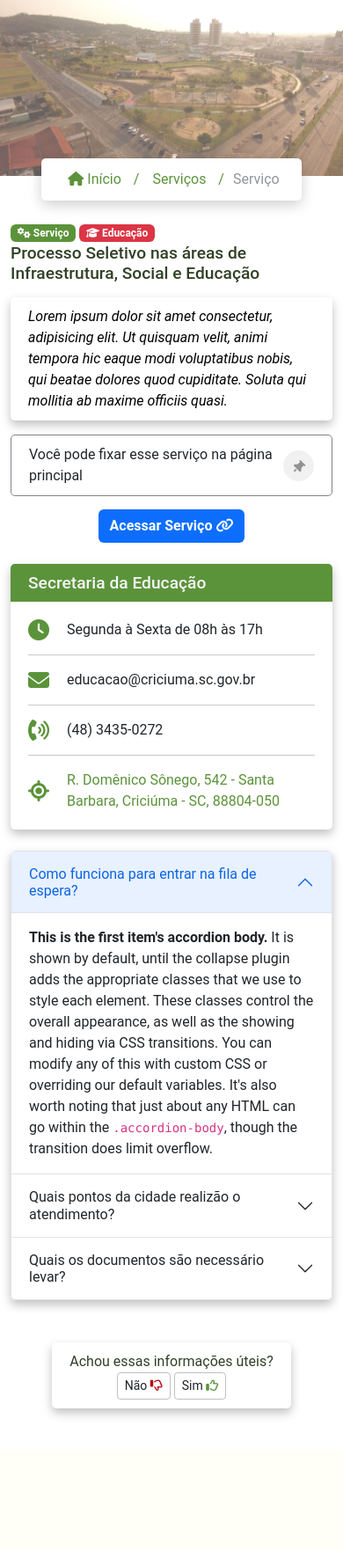
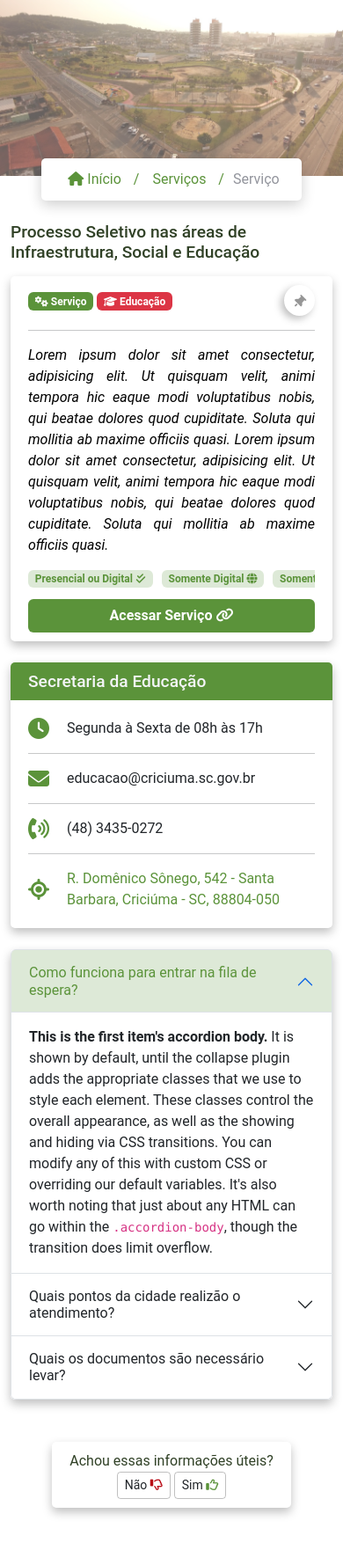
Before and after one commit to EricDagostim/site, a PHP site: page /servico.html in a window 390 px wide. Shown: the whole page at 88% size. Before the commit the page ends 1611 px from the top, so only its background shows below. Run offline with PHP 8.4, Linux system fonts and the light colour scheme.

Commit message:
Conteúdo e layout página de serviço, responsividade e dúvidas frequentes

```diff
--- a/media-queries.css
+++ b/media-queries.css
@@ -18,6 +18,10 @@
 }
 
 @media (max-width : 772px){
+
+    .question-fix p{
+        display: none;
+    }
 
     .box-ad{
         justify-content:flex-start;
@@ -70,6 +74,10 @@
 }
 
 @media (max-width : 625px){
+
+    .badges-infos{
+        justify-content: flex-start;
+    }
 
     .content-header-service {
         align-items: center;
--- a/servico.html
+++ b/servico.html
@@ -143,31 +143,49 @@
                 </div>
             </div>
 
-
-
             <div class="col-12 mt-4">
                 <div class="row">
-                    <div class="panel-info">
-                        <div class="badge bg-color-details"><i class="fas fa-gears"></i> Serviço</div>
-                        <div class="badge bg-danger"><i class="fas fa-graduation-cap"></i> Educação</div>
-                    </div>
+
                     <h1 class="title-service text-color-primary">Processo Seletivo nas áreas de Infraestrutura, Social e Educação</h1>
                 </div>
                 <div class="row mt-2">
                     <div class="col-12 col-lg-7 col-xl-8">
                         <!-- <div class="badge bg-secondary m-0 title-description-card"> Descrição</div> -->
                         <div class="card-description">
-                            <p>Lorem ipsum dolor sit amet consectetur, adipisicing elit. Ut quisquam velit, animi tempora hic eaque modi voluptatibus nobis, qui beatae dolores quod cupiditate. Soluta qui mollitia ab maxime officiis quasi.</p>
+                            <div>
+                                <div class="question-fix">
+                                    <div class="panel-info">
+                                        <div class="badge bg-color-details"><i class="fas fa-gears"></i> Serviço</div>
+                                        <div class="badge bg-danger"><i class="fas fa-graduation-cap"></i> Educação</div>
+                                    </div>
+
+                                    <div class="box-btn-pin">
+                                        <p class="text-color-details">Fixar serviço na página inicial</p>
+                                        <button class="btn btn-pin-disable"><i class="fa-solid fa-thumbtack"></i></button>
+                                    </div>
+                                </div>
+                                <hr>
+                                <p>Lorem ipsum dolor sit amet consectetur, adipisicing elit. Ut quisquam velit, animi tempora hic eaque modi voluptatibus nobis, qui beatae dolores quod cupiditate. Soluta qui mollitia ab maxime officiis quasi. Lorem ipsum dolor sit amet consectetur, adipisicing elit. Ut quisquam velit, animi tempora hic eaque modi voluptatibus nobis, qui beatae dolores quod cupiditate. Soluta qui mollitia ab maxime officiis quasi.
+                                </p>
+                                <div class="badges-infos box-scroll mb-2">
+                                    <div class="badge bg-color-details-op text-color-details">Presencial ou Digital <i class="fas fa-check-double"></i></div>
+
+                                    <div class="badge bg-color-details-op text-color-details">Somente Digital <i class="fas fa-globe"></i></div>
+
+                                    <div class="badge bg-color-details-op text-color-details">Somente Presencial <i class="fas fa-users"></i></div>
+
+                                    <div class="badge bg-color-details-op text-color-details">Contém taxa <i class="fas fa-dollar-sign"></i></div>
+                                </div>
+                            </div>
+
+
+
+                            <div class="content-access-desciption">
+                                <button class="btn text-color-white bg-color-details"><strong>Acessar Serviço </strong><i class="fa-solid fa-link" style="color: #ffffff"></i></button>
+                            </div>
+
                         </div>
 
-                        <div class="content-access-desciption">
-                            <div class="question-fix">
-                                <p>Você pode fixar esse serviço na página principal</p>
-                                <button class="btn btn-pin-disable"><i class="fa-solid fa-thumbtack"></i></button>
-                            </div>
-
-                            <button class="btn text-color-white bg-primary"><strong>Acessar Serviço </strong><i class="fa-solid fa-link" style="color: #ffffff"></i></button>
-                        </div>
 
 
                     </div>
@@ -205,7 +223,7 @@
 
     </div>
 
-    <div class="container mt-4">
+    <div id="duvidas" class="container mt-4">
         <div class="row">
             <div class="col-12">
                 <div class="accordion" id="accordionExample" style="background: #ffffff1a;
@@ -322,6 +340,7 @@
 <script src="https://code.jquery.com/jquery-3.6.0.min.js"></script>
 <script src="https://unpkg.com/@popperjs/core@2"></script>
 <script src="https://cdn.jsdelivr.net/npm/@popperjs/core@2.11.6/dist/umd/popper.min.js"></script>
+<script src="src\script.js"></script>
 
 <script>
 
--- a/style.css
+++ b/style.css
@@ -66,7 +66,8 @@
 	--pallete-color-light-shade: #d7d8da;
 	--pallete-color-light-tint: #f5f6f9;
 
-
+    --border-color-transparent: #0000003f !important;
+    --pallete-color-details: #5b933a34;
 }
 
 
@@ -345,16 +346,17 @@ input:focus{
     justify-content: center;
     align-items: center;
     color: #646464ad !important;
-
     transform: rotate(45deg);
-
-    background-color: #0000000e !important;
+    background-color: #fff;
     border: 1px solid #00000000 !important;
+    box-shadow: 0px 5px 8px rgb(0 0 0 / 25%);
 }
 
 .btn-pin-disable:hover{
-    background-color: #92b23338 !important;
-    color: #5B933A !important;
+    background-color: var(--pallete-color-primary) !important;
+    color: #fff !important;
+
+    box-shadow: 0px 0px 5px rgb(0 0 0 / 25%);
 }
 
 .btn-pin-disable img{
@@ -990,14 +992,21 @@ input:focus{
 
 .card-description{
     background: rgba(255, 255, 255, 0.1);
-    box-shadow: 0px 5px 11px rgba(0, 0, 0, 0.25);
+    box-shadow: 0px 5px 11px rgb(0 0 0 / 25%);
     border-radius: 5px;
+    padding: 10px 20px;
+    height: 100%;
+    display: flex;
+    flex-direction: column;
+    justify-content: space-between;
+
 }
 
 .card-description p{
     font-size: 1rem;
     font-style: italic;
-    padding: 10px 20px;
+    text-align: justify;
+
     color: var(--pallete-color-tertiary-contrast);
 }
 
@@ -1063,13 +1072,19 @@ word-break: break-all;
 }
 
 .question-fix{
-    width: fit-content;
-    padding: 10px 20px;
-    border: 1px solid var(--pallete-color-medium-shade);
     border-radius: 5px;
     display: flex;
     align-items: center;
-    gap: 10px;
+    gap: 20px;
+    justify-content: space-between;
+    flex-direction: row;
+}
+
+.box-btn-pin{
+    display: flex;
+    flex-direction: row;
+    align-items: center;
+    gap: 20px;
 }
 
 .question-fix p{
@@ -1078,13 +1093,21 @@ word-break: break-all;
 
 .content-access-desciption{
     display: flex;
-    align-items: center;
     gap: 15px;
+    justify-content: center;
 }
 
 .content-access-desciption button{
     white-space: nowrap;
 
+}
+
+.badges-infos{
+    display: flex;
+    flex-wrap: nowrap;
+    justify-content: center;
+    gap: 10px;
+    padding-bottom: 5px;
 }
 
 
@@ -1112,7 +1135,7 @@ word-break: break-all;
 .footer-service button:focus-within,
 .footer-service button:focus-visible,
 .footer-service button:focus {
-    border-color: #0000003f !important;
+    border-color: var(--border-color-transparent)
 }
 
 
@@ -1125,4 +1148,24 @@ word-break: break-all;
     transition: 200ms;
 }
 
+.content-description-service{
+    display: flex;
+    flex-wrap: nowrap;
+    gap: 10px;
+    margin-bottom: 10px;
+}
+
+
+.accordion-button:focus {
+    z-index: 3;
+    border-color: var(--pallete-color-danger) !important;
+    outline: 0;
+    box-shadow: none !important;
+  }
+
+.accordion-button:not(.collapsed) {
+    color: var(--pallete-color-primary) !important;
+    background-color: var(--pallete-color-details) !important;
+    box-shadow: inset 0 calc(-1 * var(--bs-accordion-border-width)) 0 var(--bs-accordion-border-color);
+}
 /* Específico de "servico.html" */
```
Also changed, not shown: img/selbetti-logo.svg (added).
